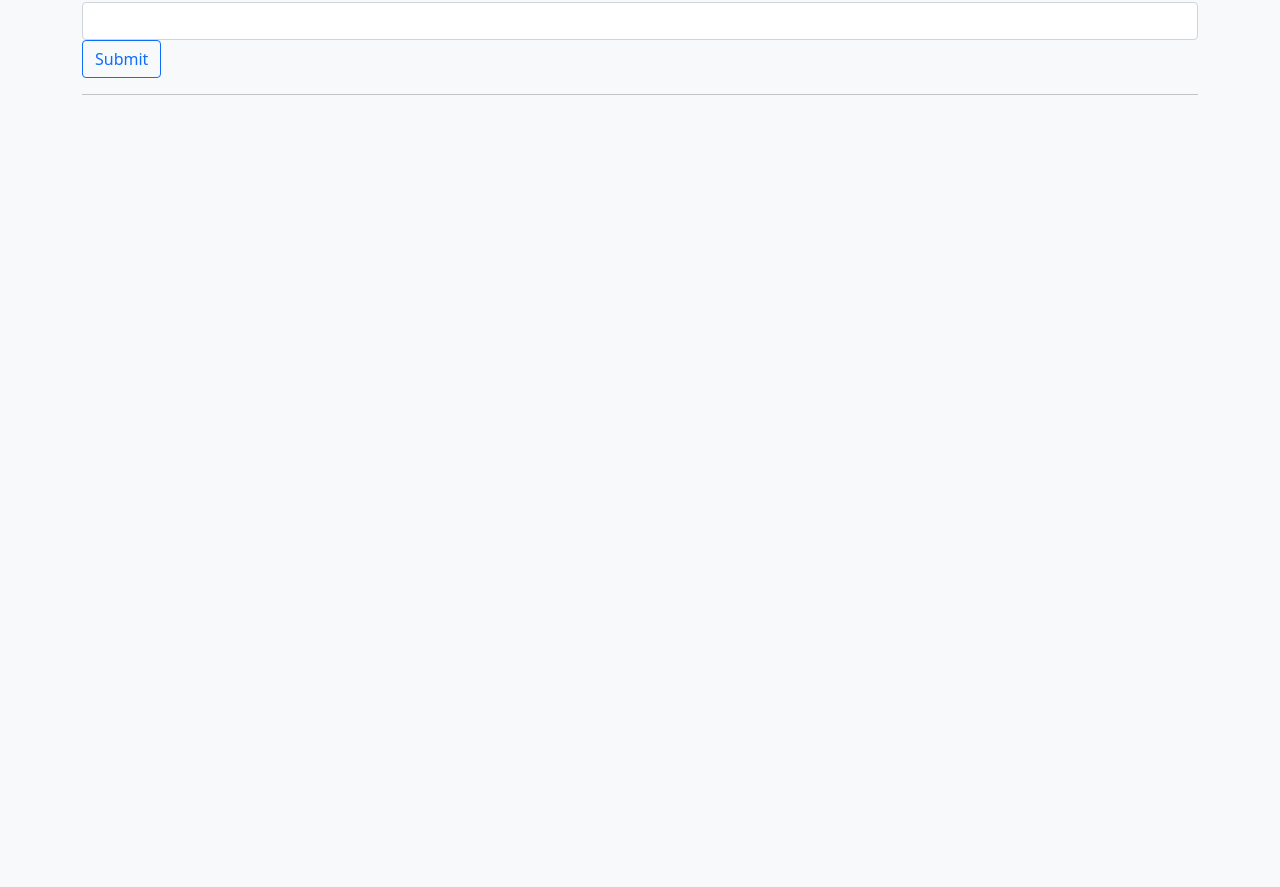
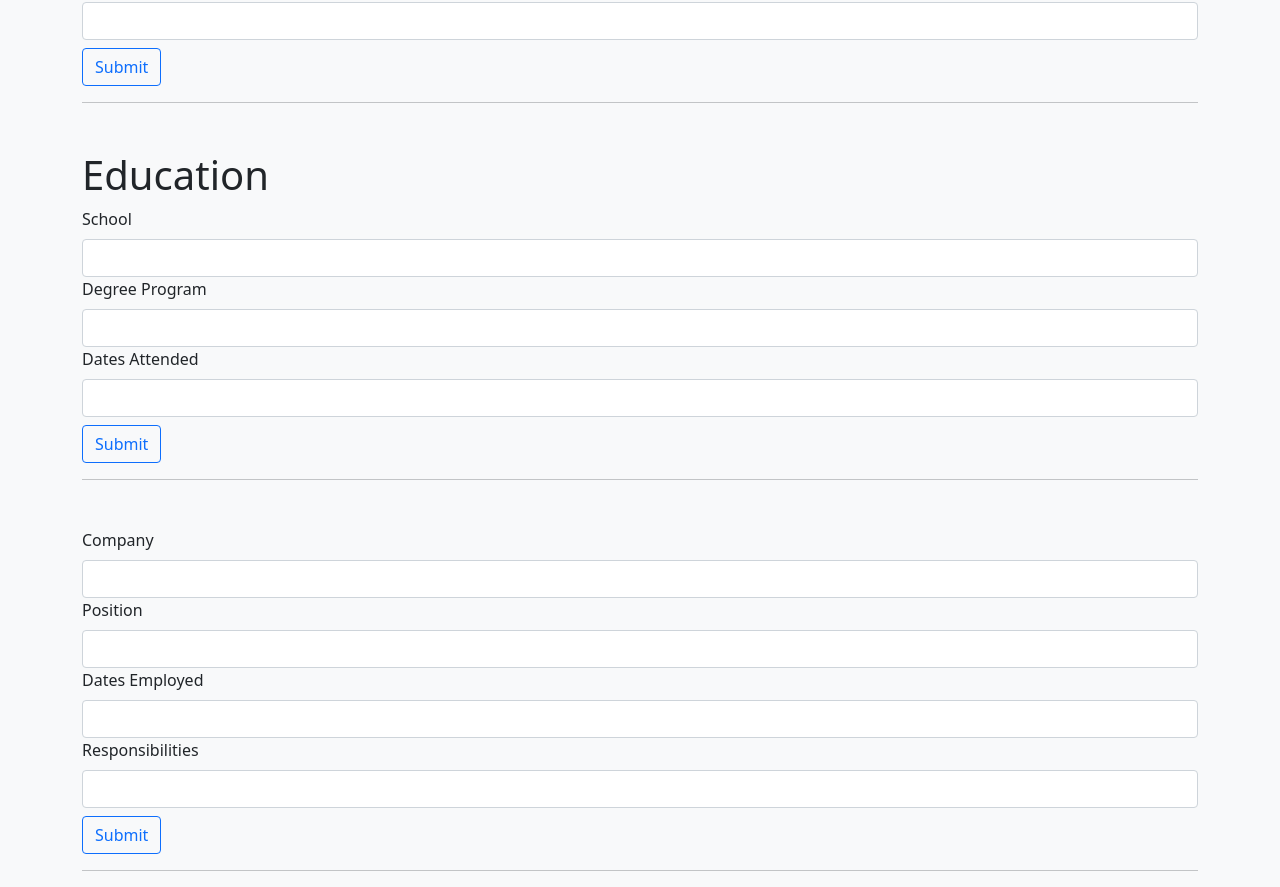
Before and after one commit to jjjjonathan/resumakr, a React (Create React App) app: page / in a window 1280 px wide. Shown: the part 352-1239 px from the top of the page. Before the commit the page ends 800 px from the top, so only its background shows below. Built offline with nearby package versions, Linux system fonts and the light colour scheme.

Commit message:
add Education, Experience

```diff
--- a/src/App.js
+++ b/src/App.js
@@ -1,5 +1,7 @@
 import React from "react";
 import Contact from "./components/Contact";
+import Education from "./components/Education";
+import Experience from "./components/Experience";
 
 export default class App extends React.Component {
   render() {
@@ -8,6 +10,8 @@
         <h1 className="mt-5">resumakr</h1>
         <p className="lead">easy resume builder</p>
         <Contact />
+        <Education />
+        <Experience />
       </div>
     );
   }
--- a/src/components/Button.js
+++ b/src/components/Button.js
@@ -6,13 +6,13 @@
 
     if (this.props.editMode) {
       button = (
-        <button type="submit" className="btn btn-outline-primary">
+        <button type="submit" className="btn btn-outline-primary mt-2">
           Submit
         </button>
       );
     } else {
       button = (
-        <button type="submit" className="btn btn-outline-primary">
+        <button type="submit" className="btn btn-sm btn-outline-primary mt-3">
           Edit
         </button>
       );
--- /dev/null
+++ b/src/components/Education.js
@@ -0,0 +1,70 @@
+import React from "react";
+import Line from "../components/Line";
+import Button from "../components/Button";
+
+export default class Education extends React.Component {
+  constructor(props) {
+    super(props);
+
+    this.state = {
+      school: "",
+      degree: "",
+      date: "",
+      editMode: true,
+    };
+
+    this.handleChange = this.handleChange.bind(this);
+    this.handleSubmit = this.handleSubmit.bind(this);
+  }
+
+  handleChange(event) {
+    this.setState({ [event.target.id]: event.target.value });
+  }
+
+  handleSubmit(event) {
+    event.preventDefault();
+    this.setState((state) => {
+      if (state.editMode === true) {
+        return { editMode: false };
+      } else {
+        return { editMode: true };
+      }
+    });
+  }
+
+  render() {
+    return (
+      <div className="mt-5">
+        <h3 className="display-6">Education</h3>
+        <form noValidate onSubmit={this.handleSubmit}>
+          <Line
+            editMode={this.state.editMode}
+            id="school"
+            title="School"
+            value={this.state.school}
+            onChange={this.handleChange}
+            className="display-4"
+          />
+          <Line
+            editMode={this.state.editMode}
+            id="degree"
+            title="Degree Program"
+            value={this.state.degree}
+            onChange={this.handleChange}
+            className="h5"
+          />
+          <Line
+            editMode={this.state.editMode}
+            id="date"
+            title="Dates Attended"
+            value={this.state.date}
+            onChange={this.handleChange}
+            className="lead"
+          />
+          <Button editMode={this.state.editMode} />
+        </form>
+        <hr />
+      </div>
+    );
+  }
+}
--- /dev/null
+++ b/src/components/Experience.js
@@ -0,0 +1,78 @@
+import React from "react";
+import Line from "../components/Line";
+import Button from "../components/Button";
+
+export default class Experience extends React.Component {
+  constructor(props) {
+    super(props);
+
+    this.state = {
+      company: "",
+      position: "",
+      date: "",
+      responsibilities: "",
+      editMode: true,
+    };
+
+    this.handleChange = this.handleChange.bind(this);
+    this.handleSubmit = this.handleSubmit.bind(this);
+  }
+
+  handleChange(event) {
+    this.setState({ [event.target.id]: event.target.value });
+  }
+
+  handleSubmit(event) {
+    event.preventDefault();
+    this.setState((state) => {
+      if (state.editMode === true) {
+        return { editMode: false };
+      } else {
+        return { editMode: true };
+      }
+    });
+  }
+
+  render() {
+    return (
+      <div className="mt-5">
+        <form noValidate onSubmit={this.handleSubmit}>
+          <Line
+            editMode={this.state.editMode}
+            id="company"
+            title="Company"
+            value={this.state.company}
+            onChange={this.handleChange}
+            className="display-4"
+          />
+          <Line
+            editMode={this.state.editMode}
+            id="position"
+            title="Position"
+            value={this.state.position}
+            onChange={this.handleChange}
+            className="h5"
+          />
+          <Line
+            editMode={this.state.editMode}
+            id="date"
+            title="Dates Employed"
+            value={this.state.date}
+            onChange={this.handleChange}
+            className="lead"
+          />
+          <Line
+            editMode={this.state.editMode}
+            id="responsibilities"
+            title="Responsibilities"
+            value={this.state.responsibilities}
+            onChange={this.handleChange}
+            className="lead"
+          />
+          <Button editMode={this.state.editMode} />
+        </form>
+        <hr />
+      </div>
+    );
+  }
+}
```
